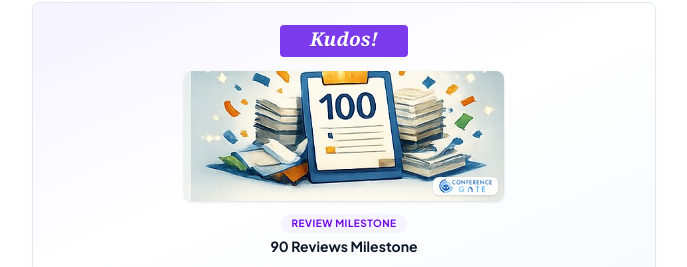
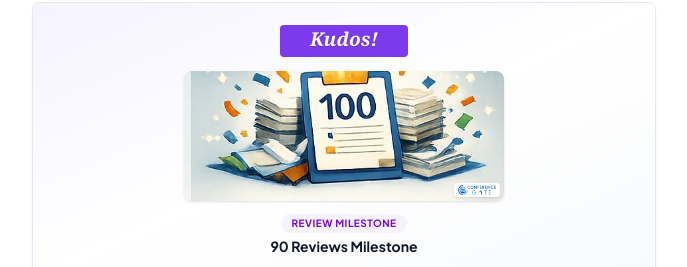
Before and after one commit to Assad-Co/ConferenceGate, a React (Vite) app: page / in a window 1280 px wide. Shown: the part 770-1037 px from the top of the page, without its empty margins (276-963 px from the left). Built offline with nearby package versions, Linux system fonts and the light colour scheme.

Commit message:
Shrink the Kudos watermark further
Reduce from h-3/h-3.5 to h-2/h-2.5 with tighter chip padding, per
request for an even smaller corner mark.

```diff
--- a/src/components/CelebrationPostCard.tsx
+++ b/src/components/CelebrationPostCard.tsx
@@ -98,8 +98,8 @@ export const CelebrationPostCard: React.FC<{ post: Post }> = ({ post }) => {
           ) : Illustration ? (
             <Illustration />
           ) : null}
-          <div className="absolute bottom-1.5 right-1.5 bg-white/95 rounded-md px-1.5 py-0.5 shadow-sm">
-            <Logo className="h-3 sm:h-3.5 w-auto" />
+          <div className="absolute bottom-1 right-1 bg-white/95 rounded px-1 py-0.5 shadow-sm">
+            <Logo className="h-2 sm:h-2.5 w-auto" />
           </div>
         </div>
 
```
